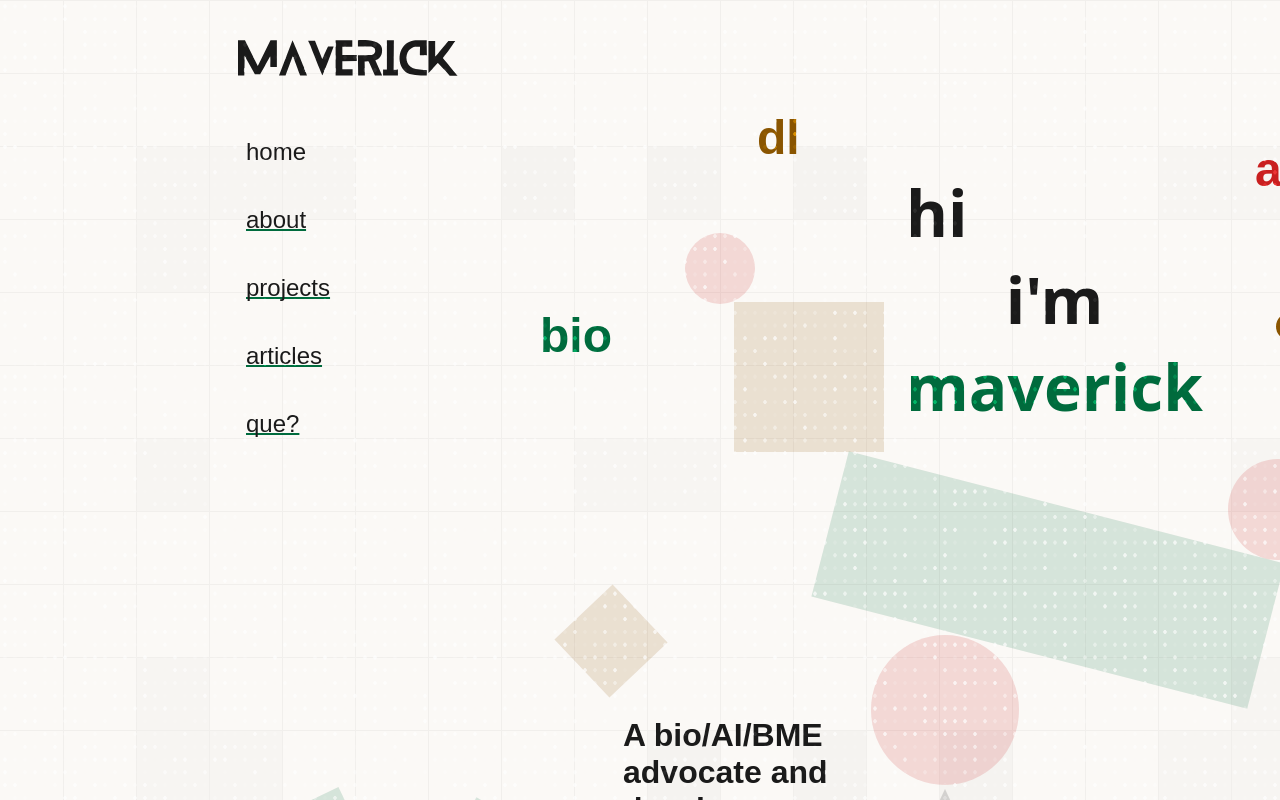
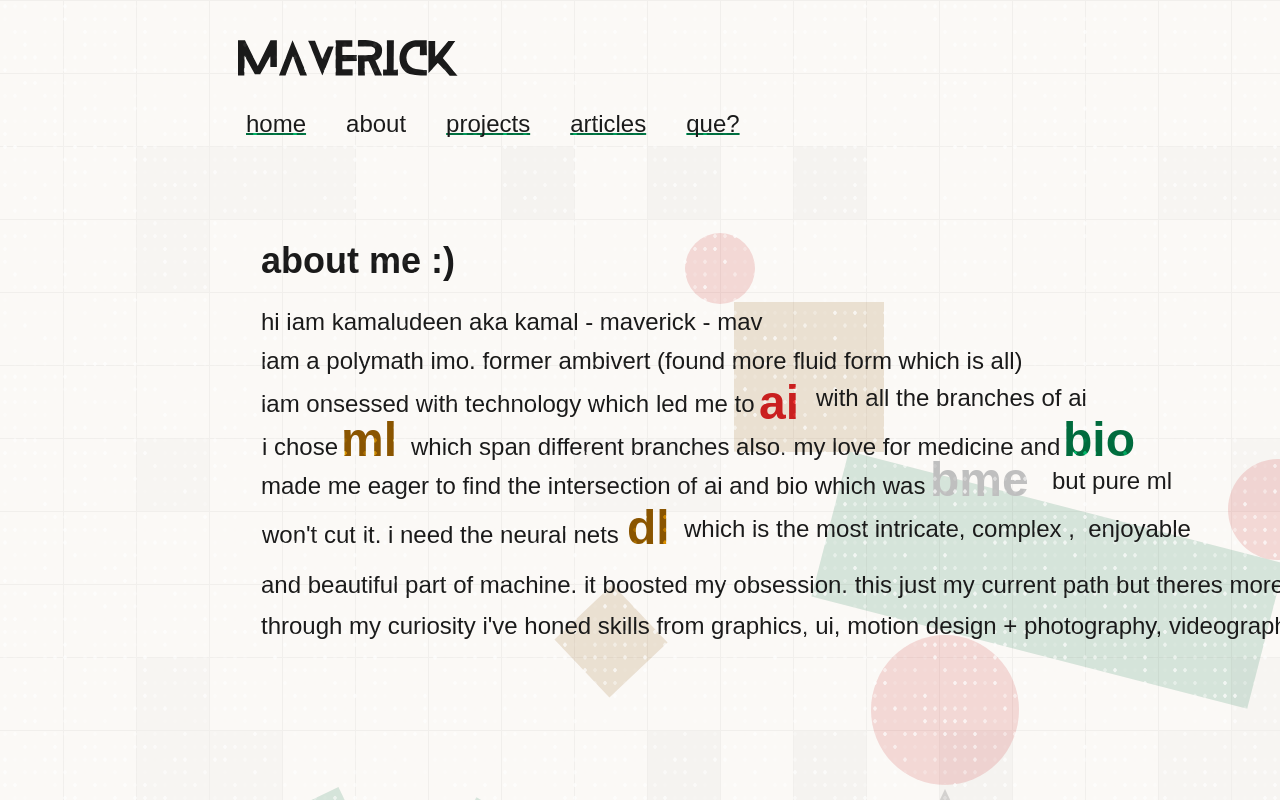
Before and after one commit to maverickkamal/Maverick-site, a React (Vite) app: page / in a window 1280 px wide. Both pictures are taken after a click on the element "about". Built offline with nearby package versions, Linux system fonts and the light colour scheme.

Commit message:
added the about page

```diff
--- a/src/App.tsx
+++ b/src/App.tsx
@@ -1,5 +1,6 @@
 import { useState, useEffect } from "react";
 import HomePage from "./pages/desktop/HomePage";
+import About from "./pages/desktop/About";
 
 type Page = 'home' | 'about' | 'projects' | 'articles' | 'que';
 
@@ -18,6 +19,8 @@ export default function App() {
         switch (currentPage) {
             case 'home':
               return <HomePage onNavigate={handleNavigate} />;
+            case 'about':
+              return <About onNavigate={handleNavigate} />;
             default:
               return <HomePage onNavigate={handleNavigate} />;
         }
--- /dev/null
+++ b/src/components/layouts/DesktopPageLayout.tsx
@@ -0,0 +1,45 @@
+import React from "react";
+import svgPaths from "../data/shapes-desktop";
+import Logo from "../common/logo";
+import NavBar from "../navigation/NavBar";
+import BackgroundGrid from "../grid/BackgroundGrid";
+import PixelTexture from "../common/PixelTexture";
+import Shapes from "../decorative/Shapes";
+import Footer from "../common/Footer";
+
+type Page = 'home' | 'about' | 'projects' | 'articles' | 'que';
+
+interface DesktopPageLayoutProps {
+  children: React.ReactNode;
+  activePage: Page;
+  onNavigate: (page: Page) => void;
+}
+
+export default function DesktopPageLayout({ children, activePage, onNavigate }: DesktopPageLayoutProps) {
+  return (
+    <div className="bg-[#f7f4ed] relative w-full overflow-hidden" style={{ minHeight: '1100px' }} data-name={activePage}>
+      <BackgroundGrid />
+
+      <Logo
+        variant="full"
+        color="black"
+        className="absolute h-[36px] left-[236px] top-[40px] w-[224px]"
+      />
+
+      <NavBar
+        orientation="horizontal"
+        activePage={activePage}
+        onNavigate={onNavigate}
+        className="left-[236px] top-[100px]"
+      />
+
+      <Shapes svgPaths={svgPaths} />
+
+      {children}
+
+      <Footer showSocials={true} />
+
+      <PixelTexture />
+    </div>
+  );
+}
--- /dev/null
+++ b/src/pages/desktop/About.tsx
@@ -0,0 +1,79 @@
+import React from "react";
+import DesktopPageLayout from "../../components/layouts/DesktopPageLayout";
+
+type AboutProps = {
+  onNavigate: (page: 'home' | 'about' | 'projects' | 'articles' | 'que') => void;
+};
+
+export default function About({ onNavigate }: AboutProps) {
+  return (
+    <DesktopPageLayout activePage="about" onNavigate={onNavigate}>
+      <div>
+        <p className="absolute font-['Outfit:SemiBold',sans-serif] font-semibold leading-[normal] left-[261px] text-[#1a1a1a] text-[36px] text-nowrap top-[240px] whitespace-pre">
+          about me :)
+        </p>
+        <p className="absolute font-['Outfit:SemiBold',sans-serif] font-medium leading-[normal] left-[261px] text-[#1a1a1a] text-[24px] text-nowrap top-[308px] whitespace-pre">
+          hi iam kamaludeen aka kamal - maverick - mav
+        </p>
+        <p className="absolute font-['Outfit:SemiBold',sans-serif] font-medium leading-[normal] left-[261px] text-[#1a1a1a] text-[24px] text-nowrap top-[347px] whitespace-pre">
+          iam a polymath imo. former ambivert (found more fluid form which is all)
+        </p>
+        <p className="absolute font-['Outfit:SemiBold',sans-serif] font-medium leading-[normal] left-[261px] text-[#1a1a1a] text-[24px] text-nowrap top-[390px] whitespace-pre">
+          iam onsessed with technology which led me to
+        </p>
+
+        <p className="absolute font-['Syne:SemiBold',sans-serif] font-semibold leading-[normal] left-[759px] text-[#c91f1f] text-[48px] text-nowrap top-[375px] whitespace-pre">
+          ai
+        </p>
+
+        <p className="absolute font-['Outfit:SemiBold',sans-serif] font-medium leading-[normal] left-[816px] text-[#1a1a1a] text-[24px] text-nowrap top-[384px] whitespace-pre">
+          {`with all the branches of ai `}
+        </p>
+        <p className="absolute font-['Outfit:SemiBold',sans-serif] font-medium leading-[normal] left-[262px] text-[#1a1a1a] text-[24px] text-nowrap top-[433px] whitespace-pre">
+          {`i chose `}
+        </p>
+
+        <p className="absolute font-['Syne:SemiBold',sans-serif] font-semibold leading-[normal] left-[341px] text-[#8a5500] text-[48px] text-nowrap top-[412px] whitespace-pre">
+          ml
+        </p>
+
+        <p className="absolute font-['Outfit:SemiBold',sans-serif] font-medium leading-[normal] left-[411px] text-[#1a1a1a] text-[24px] text-nowrap top-[433px] whitespace-pre">
+          which span different branches also. my love for medicine and
+        </p>
+
+        <p className="absolute font-['Syne:SemiBold',sans-serif] font-semibold leading-[normal] left-[1063px] text-[#006b3d] text-[48px] text-nowrap top-[412px] whitespace-pre">
+          bio
+        </p>
+
+        <p className="absolute font-['Outfit:SemiBold',sans-serif] font-medium leading-[normal] left-[261px] text-[#1a1a1a] text-[24px] text-nowrap top-[472px] whitespace-pre">
+          made me eager to find the intersection of ai and bio which was
+        </p>
+
+        <p className="absolute font-['Syne:SemiBold',sans-serif] font-semibold leading-[normal] left-[930px] text-[#bfbfbf] text-[48px] text-nowrap top-[452px] whitespace-pre">
+          bme
+        </p>
+
+        <p className="absolute font-['Outfit:SemiBold',sans-serif] font-medium leading-[normal] left-[1052px] text-[#1a1a1a] text-[24px] text-nowrap top-[467px] whitespace-pre">
+          {`but pure ml `}
+        </p>
+        <p className="absolute font-['Outfit:SemiBold',sans-serif] font-medium leading-[normal] left-[262px] text-[#1a1a1a] text-[24px] text-nowrap top-[521px] whitespace-pre">
+          {`won't cut it. i need the neural nets `}
+        </p>
+
+        <p className="absolute font-['Syne:SemiBold',sans-serif] font-semibold leading-[normal] left-[627px] text-[#8a5500] text-[48px] text-nowrap top-[500px] whitespace-pre">
+          dl
+        </p>
+
+        <p className="absolute font-['Outfit:SemiBold',sans-serif] font-medium leading-[normal] left-[684px] text-[#1a1a1a] text-[24px] text-nowrap top-[515px] whitespace-pre">
+          {`which is the most intricate, complex ,  enjoyable `}
+        </p>
+        <p className="absolute font-['Outfit:SemiBold',sans-serif] font-medium leading-[normal] left-[261px] text-[#1a1a1a] text-[24px] text-nowrap top-[571px] whitespace-pre">
+          and beautiful part of machine. it boosted my obsession. this just my current path but theres more
+        </p>
+        <p className="absolute font-['Outfit:SemiBold',sans-serif] font-medium leading-[normal] left-[261px] text-[#1a1a1a] text-[24px] text-nowrap top-[612px] whitespace-pre">
+          {`through my curiosity i've honed skills from graphics, ui, motion design + photography, videography `}
+        </p>
+      </div>
+    </DesktopPageLayout>
+  );
+}
```
